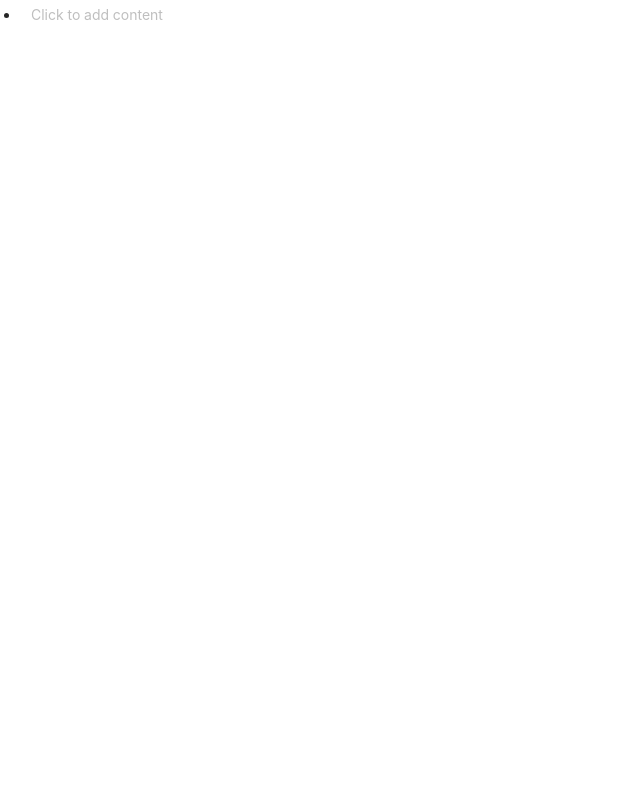
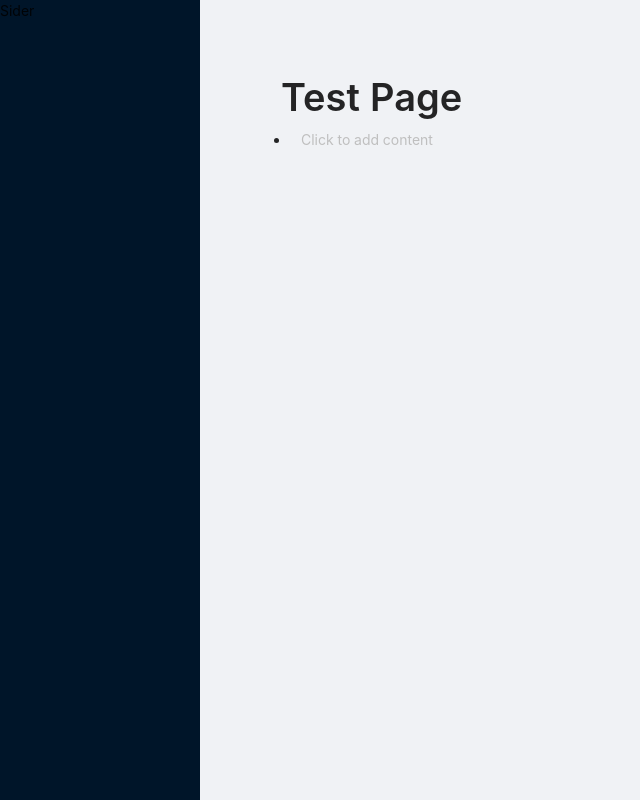
Before and after one commit to sinkingpoint/dot-notes, a React app in the folder notes-frontend/: page / in a window 1280 px wide. Shown: the whole page, without its empty margins (0-640 px from the left). Built offline with nearby package versions, Linux system fonts and the light colour scheme; the HTML template or start-up script is replaced by a standard one.

Commit message:
Add basic layout

```diff
--- a/notes-frontend/package.json
+++ b/notes-frontend/package.json
@@ -6,7 +6,8 @@
     "test": "jest",
     "dev": "webpack --mode development",
     "build": "webpack --mode production",
-    "serve": "webpack --mode development serve"
+    "serve": "webpack --mode development serve",
+    "bundle-report": "webpack-bundle-analyzer --port 4200 compilation-stats.json"
   },
   "author": "",
   "license": "ISC",
@@ -34,6 +35,7 @@
     "ts-loader": "^8.0.5",
     "typescript": "^4.0.3",
     "webpack": "^5.1.0",
+    "webpack-bundle-analyzer": "^3.9.0",
     "webpack-cli": "^4.0.0",
     "webpack-dev-server": "^3.11.0"
   },
--- a/notes-frontend/src/components/editable_list_item.tsx
+++ b/notes-frontend/src/components/editable_list_item.tsx
@@ -1,4 +1,4 @@
-import React, { Component, ReactNode, KeyboardEvent, RefObject, ChangeEvent } from 'react';
+import React, { Component, ReactNode, RefObject } from 'react';
 import { Input } from 'antd';
 
 const TextArea = Input;
@@ -58,7 +58,6 @@ export class EditableListItem extends Component<EditableListItemProps, unknown>
             }
           }}
           className={`note_input ${className}`}
-          tabIndex={-1}
           value={content}
           placeholder={placeHolder}
           onKeyDown={this.onKeyDown}
--- /dev/null
+++ b/notes-frontend/src/components/note_entry.tsx
@@ -0,0 +1,32 @@
+import { Layout } from 'antd';
+import { Input } from 'antd';
+
+const TextArea = Input;
+const { Sider, Content } = Layout;
+
+import React, { Component, ReactNode } from 'react';
+import NestedList from '../utils/nested_list';
+import NotesEntryForm from './notes_entry_list';
+
+interface NotePageProps {
+    title: string,
+    contents: NestedList<string>
+}
+
+class NotePage extends Component<NotePageProps> {
+    render(): ReactNode {
+        return <Layout className="note-entry-page">
+            <Sider
+      breakpoint="lg"
+      collapsedWidth="0">Sider</Sider>
+            <Layout className="note-entry-form">
+                <Content>
+                    <TextArea className="note-title" tabIndex={-1} defaultValue={this.props.title} bordered={false} />
+                    <NotesEntryForm initialData={this.props.contents}  />
+                </Content>
+            </Layout>
+        </Layout>;
+    }
+}
+
+export default NotePage;
--- a/notes-frontend/src/components/notes_entry_form.tsx
+++ b/notes-frontend/src/components/notes_entry_list.tsx
@@ -1,19 +1,6 @@
 import React, { ReactNode, Component } from 'react';
 import NestedList, { NestedListData } from '../utils/nested_list';
 import {EditableListItemProps, EditableListItem} from './editable_list_item';
-
-// {
-//   "cats",
-//   "dogs",
-//   [
-//     "more cats",
-//     [
-//       "more dogs"
-//     ],
-//     "pigs"
-//   ],
-//   "more pigs"
-// }
 
 interface Note {
   value: string,
@@ -22,6 +9,7 @@ interface Note {
 
 interface NotesEntryFormProps {
   initialData?: NestedList<string>;
+  className?: string;
 }
 
 interface AutoFocusProps{
@@ -213,7 +201,7 @@ class NotesEntryForm extends Component<NotesEntryFormProps, NotesEntryFormState>
 
   render(): ReactNode {
     const children = renderNoteData(this.state.lines, [], this.state.toFocus, {onEnter: this.onNewLine, onChange: this.onChange, onDelete: this.onBackspace, onTab: this.onTab});
-    return children;
+    return <div className={this.props.className}>{children}</div>;
   }
 }
 
--- a/notes-frontend/src/index.tsx
+++ b/notes-frontend/src/index.tsx
@@ -1,6 +1,6 @@
 import * as React from 'react';
 import * as ReactDOM from 'react-dom';
-import NotesEntryForm from './components/notes_entry_form';
+import NotePage from './components/note_entry';
 import NestedList from './utils/nested_list';
 
 import './styles/dark.css';
@@ -8,4 +8,4 @@ import 'antd/dist/antd.css';
 
 const testData = new NestedList<string>([""]);
 
-ReactDOM.render(<NotesEntryForm initialData={testData}/>, document.body);
+ReactDOM.render(<NotePage title="Test Page" contents={testData}/>, document.body);
--- a/notes-frontend/src/styles/dark.css
+++ b/notes-frontend/src/styles/dark.css
@@ -1,6 +1,9 @@
+body {
+   font-family: 'Inter', sans-serif;
+}
+
 .note_input {
     resize: none;
-    /* border: none !important; */
 }
 
 .note_input_bullet {
@@ -16,3 +19,19 @@
 .note-list .note-list {
     border-left: 2px solid gray;
 }
+
+.note-entry-page {
+    min-height: 100vh !important;
+}
+
+.note-entry-form {
+    padding: 5em;
+    flex-grow: 1;
+}
+
+.note-title {
+    font-weight: 600 !important;
+    font-size: 38px !important;
+    line-height: 1.23 !important;
+    color: rgba(0, 0, 0, 0.85) !important;
+}
--- a/notes-frontend/webpack.config.js
+++ b/notes-frontend/webpack.config.js
@@ -1,5 +1,6 @@
 const path = require("path");
 const webpack = require("webpack");
+const BundleAnalyzerPlugin = require('webpack-bundle-analyzer').BundleAnalyzerPlugin;
 
 module.exports = {
   entry: "./src/index.tsx",
@@ -46,6 +47,7 @@ module.exports = {
     new webpack.LoaderOptionsPlugin({
       minimize: true
     }),
-    new webpack.optimize.AggressiveMergingPlugin()
+    new webpack.optimize.AggressiveMergingPlugin(),
+    new BundleAnalyzerPlugin()
   ]
 };
```
Also changed, not shown: 3 other files (tests, documents, lock files or other folders).
